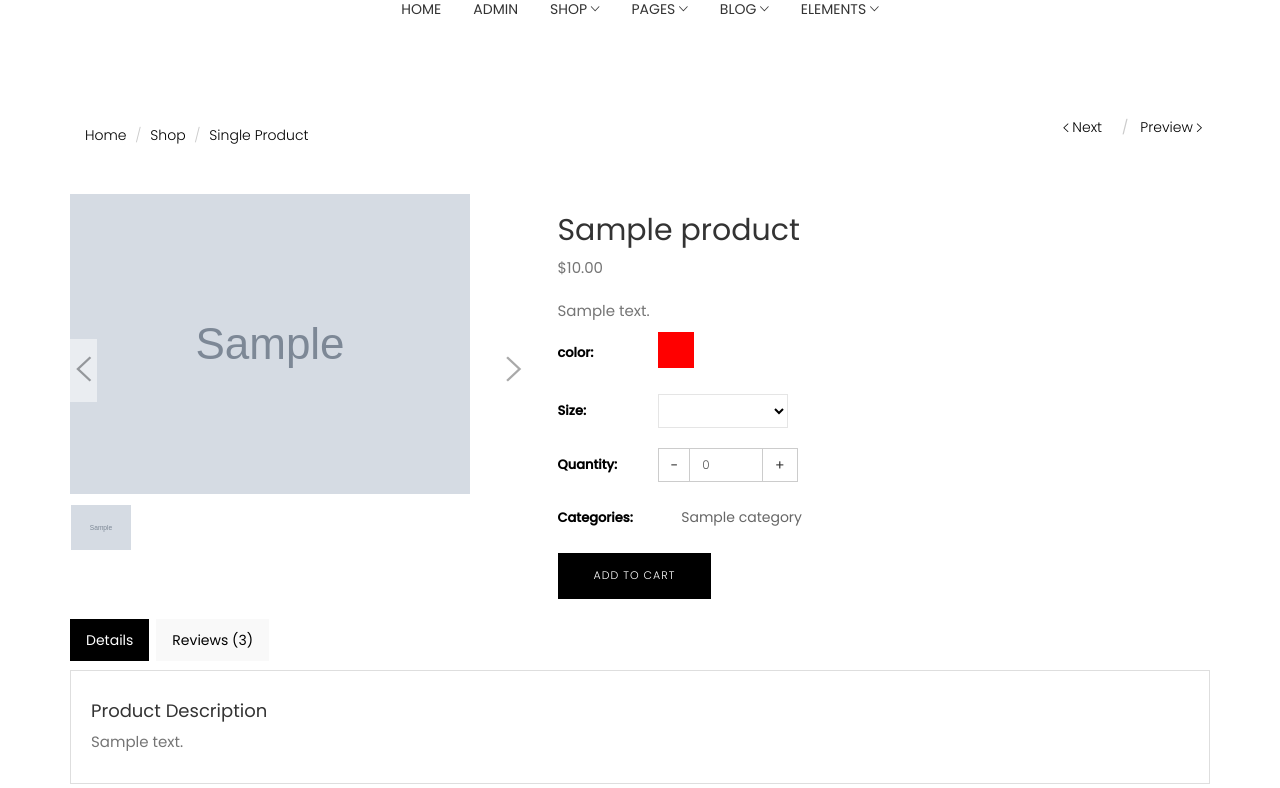
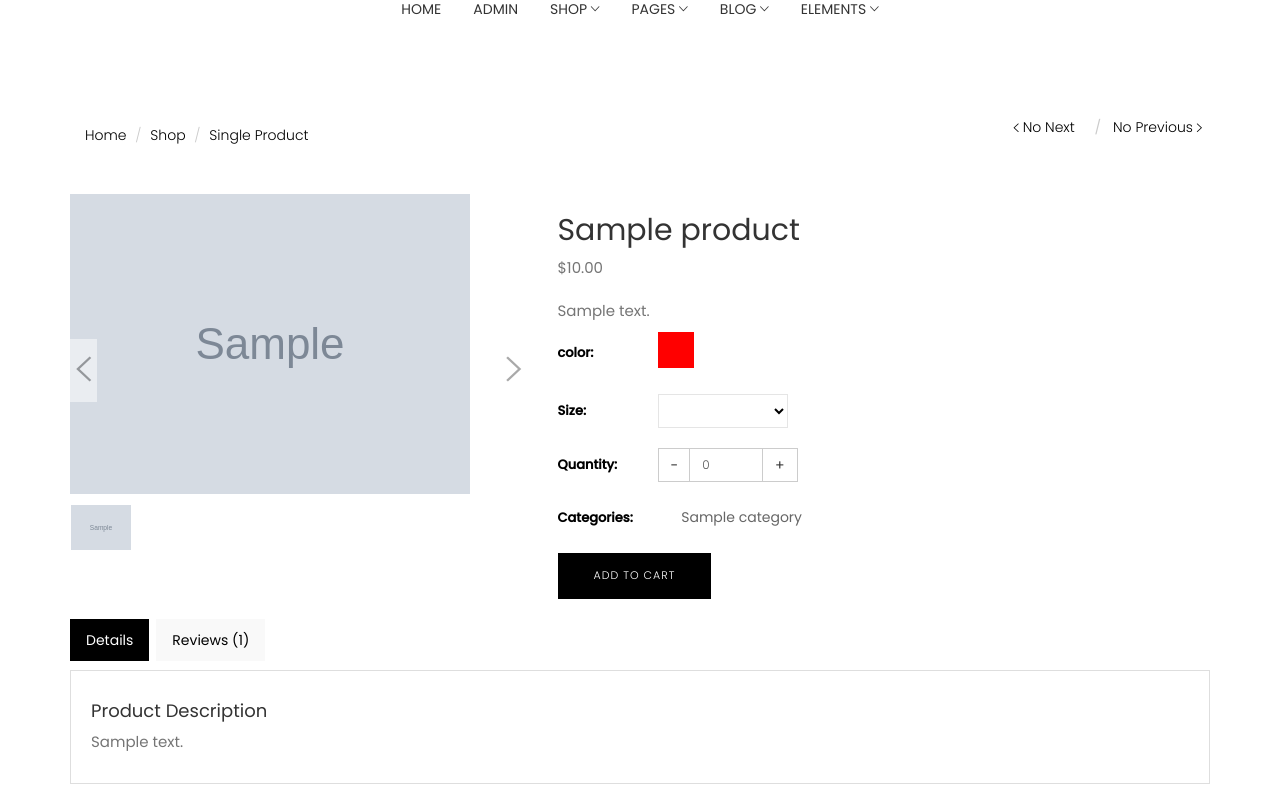
Before and after one commit to ahmedellaban1/Aviato_Ecommerce_DTL, a Django app: page /shop/product-1 in a window 1280 px wide. Shown: the part 139-927 px from the top of the page. Run offline with Django 5.2, Linux system fonts and the light colour scheme; tables that the repository leaves empty hold one stand-in row (values such as "Sample post"); grey boxes marked "Sample" are stand-in pictures; lists and menus that the app fills with data are empty; parts of the project's set-up code (start-up, migrations or seed data) failed here and were passed over; some libraries are stand-ins or nearby versions; some web fonts are replaced.

Commit message:
add next and previous product

```diff
--- a/products/templates/product_details.html
+++ b/products/templates/product_details.html
@@ -14,8 +14,17 @@
                 </div>
                 <div class="col-md-6">
                     <ol class="product-pagination text-right">
-                        <li><a href="blog-left-sidebar.html"><i class="tf-ion-ios-arrow-left"></i> Next </a></li>
-                        <li><a href="blog-left-sidebar.html">Preview <i class="tf-ion-ios-arrow-right"></i></a></li>
+                        {% if next_product %}
+                            <li><a href="{% url 'products-main-url:product-details-url' pk=next_product.id %}"><i class="tf-ion-ios-arrow-left"></i> Next </a></li>
+                        {% else %}
+                            <li><a href="#" aria-disabled="true"><i class="tf-ion-ios-arrow-left"></i> No Next </a></li>
+                        {% endif %}
+                        {% if previous_product %}
+                            <li><a href="{% url 'products-main-url:product-details-url' pk=previous_product.id %}">Previous <i class="tf-ion-ios-arrow-right"></i></a></li>
+                        {% else %}
+                            <li><a href="#">No Previous <i class="tf-ion-ios-arrow-right"></i></a></li>
+                        {% endif %}
+
                     </ol>
                 </div>
             </div>
@@ -105,7 +114,7 @@
                     <div class="tabCommon mt-20">
                         <ul class="nav nav-tabs">
                             <li class="active"><a data-toggle="tab" href="#details" aria-expanded="true">Details</a></li>
-                            <li class=""><a data-toggle="tab" href="#reviews" aria-expanded="false">Reviews (3)</a></li>
+                            <li class=""><a data-toggle="tab" href="#reviews" aria-expanded="false">Reviews ({{product_reviews.count}})</a></li>
                         </ul>
                         <div class="tab-content patternbg">
                             <div id="details" class="tab-pane fade active in">
--- a/products/views.py
+++ b/products/views.py
@@ -78,6 +78,8 @@ def shop_products_view(request, *args, **kwargs):
 def product_details_view(requst, *arg, **kwargs):
     # try to retrieve product object or rise 404 ERROR
     product = get_object_or_404(Product, pk=kwargs['pk'])
+    next_product = Product.objects.only('id').filter(id__gt=product.id).order_by('id').first()
+    previous_product = Product.objects.only('id').filter(id__lt=product.id).order_by('id').last()
 
     # try to retrieve product media objects with filter to avoid errors if not exists
     product_media_set = ProductMedia.objects.only(
@@ -108,5 +110,7 @@ def product_details_view(requst, *arg, **kwargs):
         'product_sizes': product_sizes,
         'product_categories': product_categories,
         'product_reviews':product_reviews,
+        'next_product': next_product,
+        'previous_product': previous_product,
     }
     return render(requst, 'product_details.html', context)
```
